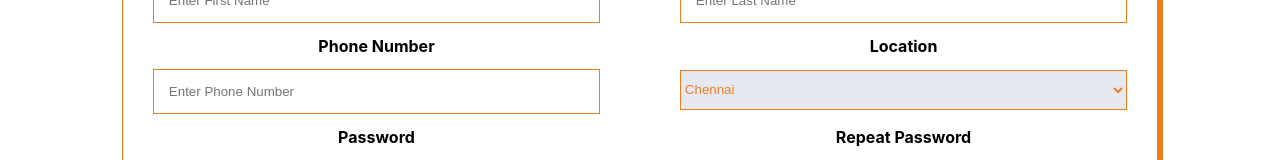
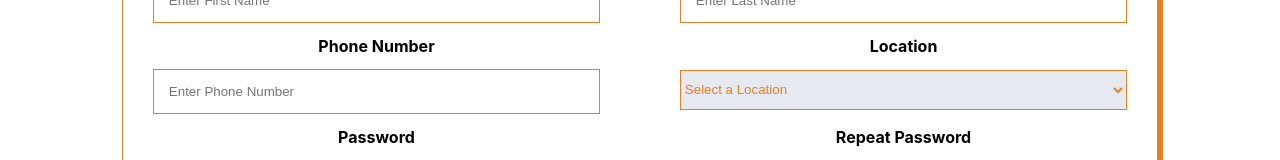
Before and after one commit to Aman16969/seatingmanagement, a React (Create React App) app: page /register in a window 1280 px wide. Shown: the part 266-426 px from the top of the page. Built offline with nearby package versions, Linux system fonts and the light colour scheme.

Commit message:
booking page made

```diff
--- a/src/Component/AuthComponent/Register.js
+++ b/src/Component/AuthComponent/Register.js
@@ -37,7 +37,8 @@ const Register=()=>{
             <div>
                 <label for="lname"><b>Location</b></label>
                 <div className="drop">
-                <select className='select-loc' name="subject" id="subject">
+                <select className='select-loc' name="subject" id="subject" defaultValue="none">
+                    <option value="none" selected disabled hidden>Select a Location</option>
                     <option value="" selected="selected">Banglore</option>
                     <option value="" selected="selected">Hydrabad</option>
                     <option value="" selected="selected">Chennai</option>
--- a/src/Component/Home.js
+++ b/src/Component/Home.js
@@ -1,7 +1,10 @@
+import BookingSeat from './BookingComponent/BookingSeat'
 const Home = () => {
     return ( <>
-        <h1>This is Home</h1>
-        <p>Lorem ipsum dolor sit amet consectetur adipisicing elit. Totam reprehenderit quidem, harum voluptate laudantium nemo? Nihil tempora soluta consectetur placeat nobis vitae error. Quidem, perspiciatis? Quis accusantium eius aspernatur incidunt.</p>
+    <div style={{padding:"25px"}}>
+
+        <BookingSeat></BookingSeat>
+    </div>
         </>
      );
 }
--- a/src/index.css
+++ b/src/index.css
@@ -5,9 +5,16 @@ body {
     sans-serif;
   -webkit-font-smoothing: antialiased;
   -moz-osx-font-smoothing: grayscale;
+  color: black;
 }
 
 code {
   font-family: source-code-pro, Menlo, Monaco, Consolas, 'Courier New',
     monospace;
 }
+h1{
+  color: black;
+}
+p{
+  color: black;
+}
```
